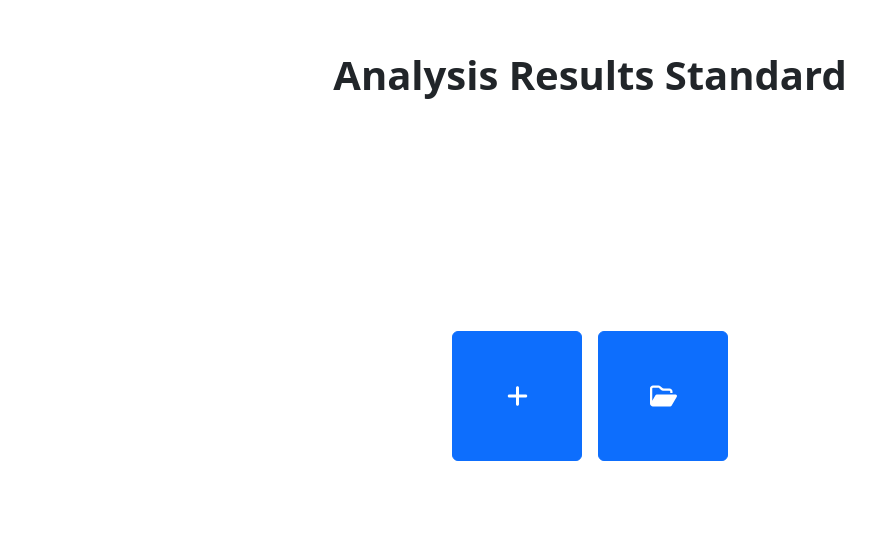
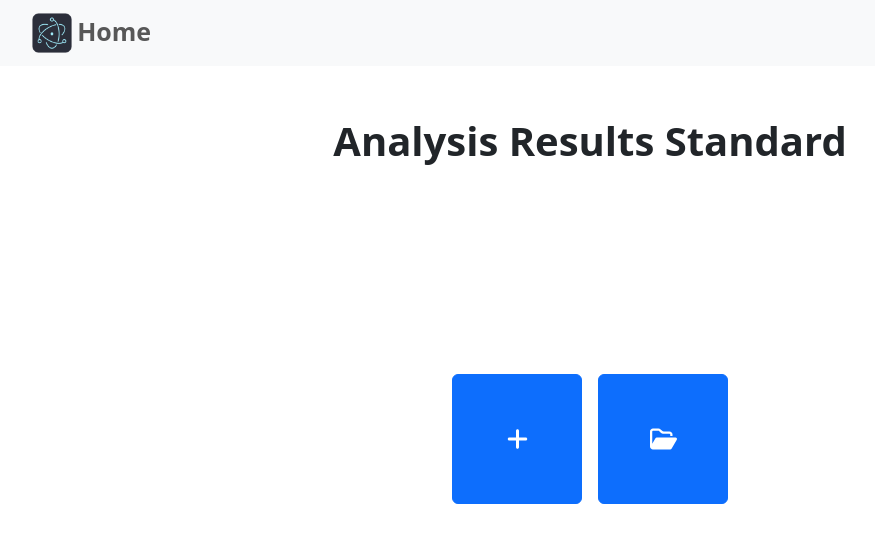
Before and after one commit to Parexel/ARStandard, a React (Vite) app: page / in a window 1280 px wide. Shown: the top 542 px of the page, without its empty margins (50-925 px from the left). Built offline with nearby package versions, Linux system fonts and the light colour scheme.

Commit message:
Layout navbar with home button

```diff
--- a/src/main/index.ts
+++ b/src/main/index.ts
@@ -16,6 +16,8 @@ function createWindow(): void {
       sandbox: false
     }
   });
+
+  mainWindow.webContents.openDevTools();
 
   mainWindow.on("ready-to-show", () => {
     mainWindow.show();
--- a/src/renderer/src/pages/File.tsx
+++ b/src/renderer/src/pages/File.tsx
@@ -1,5 +1,21 @@
-function File({path}): JSX.Element {
-  return <div>Home</div>;
+import { useLocation } from "react-router-dom";
+
+function File(): JSX.Element {
+  const location = useLocation();
+  const { filePath } = location.state;
+
+  return (
+    <div
+      style={{
+        height: "100%",
+        display: "flex",
+        flexDirection: "column",
+        alignItems: "center",
+        justifyContent: "flex-start"
+      }}
+    >
+      <h1>{filePath}</h1>
+    </div>);
 }
 
 export default File;
--- a/src/renderer/src/pages/Home.tsx
+++ b/src/renderer/src/pages/Home.tsx
@@ -2,17 +2,20 @@ import HomeButton from "@renderer/components/HomeButton";
 import { faPlus } from "@fortawesome/free-solid-svg-icons/faPlus";
 import { faFolderOpen } from "@fortawesome/free-regular-svg-icons";
 import { useRef, useState, useEffect, BaseSyntheticEvent } from "react";
+import { useNavigate } from "react-router-dom";
 
 
 const buttonStyle = { height: 130, width: 130 };
 
 function Home(): JSX.Element {
+  const navigate = useNavigate();
   const fileInputRef = useRef(null);
   const [selectedFile, setFile] = useState<File | null>(null);
 
   useEffect(() => {
     if (selectedFile != null) {
       console.log(selectedFile.name);
+      navigate("/file", { state: { filePath: selectedFile.name }});
     }
   }, [selectedFile]);
 
--- a/src/renderer/src/pages/Layout.tsx
+++ b/src/renderer/src/pages/Layout.tsx
@@ -1,3 +1,5 @@
+import Navbar from "react-bootstrap/Navbar";
+import Container from "react-bootstrap/Container";
 import { Outlet } from "react-router-dom";
 
 function Layout(): JSX.Element {
@@ -11,6 +13,22 @@ function Layout(): JSX.Element {
         alignItems: "center"
       }}
     >
+      <Navbar style={{ width: "100%" }} bg="light" data-bs-theme="light">
+        <Container>
+          <Navbar.Brand href="/">
+            <img
+              alt=""
+              src="../../src/assets/icon.png"
+              width="40"
+              height="40"
+              className="d-inline-block align-top"
+            />{" "}
+            <Navbar.Text style={{ fontSize: 25, fontWeight: "bold" }}>
+              Home
+            </Navbar.Text>
+          </Navbar.Brand>
+        </Container>
+      </Navbar>
       <Outlet />
     </div>
   );
```
Also changed, not shown: src/renderer/src/assets/icon.png (added).
